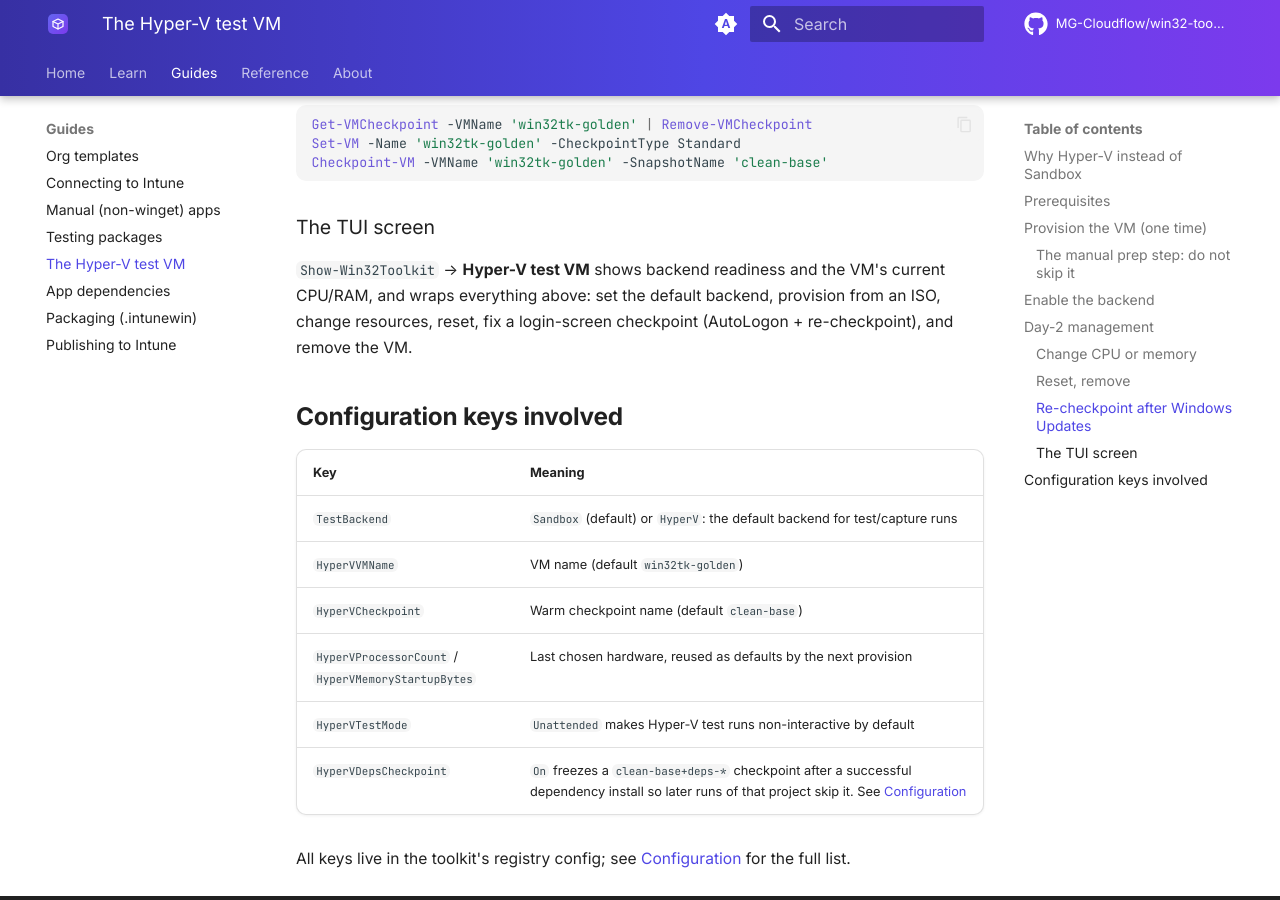
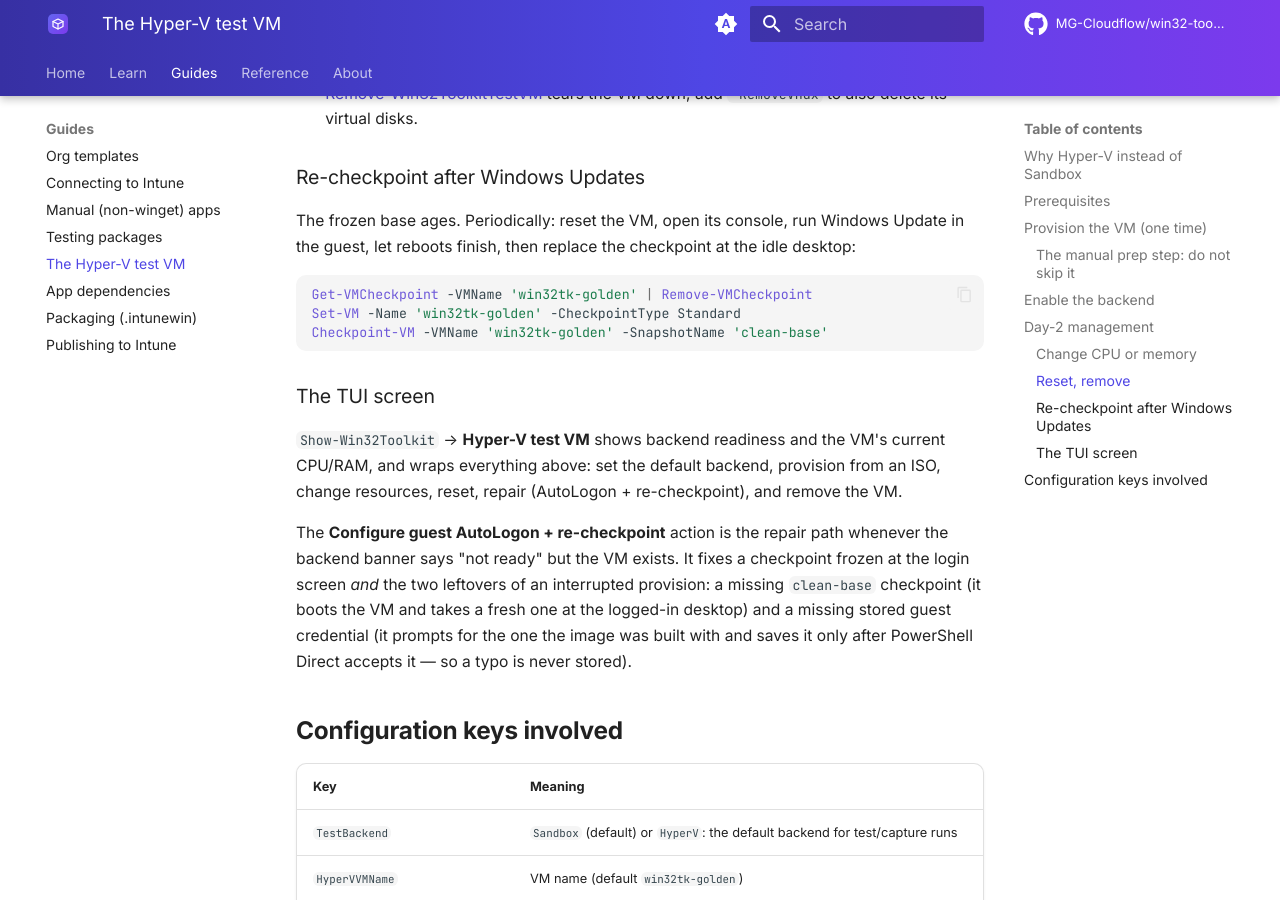
Before and after one commit to MG-Cloudflow/win32-toolkit, an MkDocs documentation site: the page built from docs/hyperv-vm.md, in a window 1280 px wide and 900 px high, scrolled down 2814 px. Built offline with MkDocs 1.6.1 and Material for MkDocs 9.7.7, drawn with Linux system fonts in a browser that asks for light colours; comment, search, counter and statistics services are not loaded; some of the changed text lies outside the part shown.

Commit message:
fix(hyperv): make the AutoLogon re-checkpoint action repair a half-provisioned VM
An interrupted New-Win32ToolkitTestVM (console closed at the manual-prep
pause) leaves the VM existing but with no clean-base checkpoint and no
stored guest credential - provisioning only persists both at its very
end. The TUI's "Configure guest AutoLogon + re-checkpoint" action then
threw ("No guest credential is configured" and, next, Restore-VMCheckpoint
on a checkpoint that does not exist) instead of repairing, leaving a full
~1 h -Force rebuild as the only way out.

The branch's logic moves to Private\Repair-Win32ToolkitTestVMCheckpoint:
- prompts (type-it-twice) for the baked-in guest credential when none is
  stored or it cannot be decrypted, and persists it only AFTER
  Wait-Win32ToolkitVMReady proves it over PowerShell Direct - a typo is
  never stored
- reverts to the checkpoint when it exists; when it is missing, just
  ensures the VM is powered on (Start-VM also resumes Saved/Paused)
- re-checkpoints at the logged-in desktop, clears the readiness cache and
  re-affirms HyperVVMName/HyperVCheckpoint so the banner turns READY
  immediately

New suite Tests\TestVMCheckpointRepair.unit.ps1 (22 assertions, all
Hyper-V cmdlets and helpers shadowed); docs/hyperv-vm.md documents the
recovery path for an interrupted provision.

Co-Authored-By: Claude Fable 5 <noreply@anthropic.com>

```diff
--- a/docs/hyperv-vm.md
+++ b/docs/hyperv-vm.md
@@ -59,6 +59,13 @@ future test run reverts to exactly that moment**. A patched, logged-in, idle des
 start instantly and never compete with Windows Update or first-run pop-ups. `-Unattended` skips the
 pause (CI/automation) and checkpoints the bare first-boot desktop instead.
 
+> **Closed the window during the pause?** The checkpoint and the stored guest credential are only
+> saved at the very end, so aborting here leaves the VM existing but the backend "not ready"
+> (*checkpoint not found; guest credential is not configured*). You do **not** need to rebuild:
+> run the TUI's **Configure guest AutoLogon + re-checkpoint** action — it asks for the guest
+> credential the image was built with (verifying it over PowerShell Direct before saving it),
+> boots the VM, and takes the missing `clean-base` checkpoint at the logged-in desktop.
+
 <!-- SCREENSHOT: the yellow "PREPARE THE VM, THEN CONFIRM" console banner during New-Win32ToolkitTestVM, next to the open VM console window -->
 
 ## Enable the backend
@@ -100,7 +107,14 @@ Checkpoint-VM -VMName 'win32tk-golden' -SnapshotName 'clean-base'
 
 `Show-Win32Toolkit` → **Hyper-V test VM** shows backend readiness and the VM's current CPU/RAM, and
 wraps everything above: set the default backend, provision from an ISO, change resources, reset,
-fix a login-screen checkpoint (AutoLogon + re-checkpoint), and remove the VM.
+repair (AutoLogon + re-checkpoint), and remove the VM.
+
+The **Configure guest AutoLogon + re-checkpoint** action is the repair path whenever the backend
+banner says "not ready" but the VM exists. It fixes a checkpoint frozen at the login screen *and*
+the two leftovers of an interrupted provision: a missing `clean-base` checkpoint (it boots the VM
+and takes a fresh one at the logged-in desktop) and a missing stored guest credential (it prompts
+for the one the image was built with and saves it only after PowerShell Direct accepts it — so a
+typo is never stored).
 
 <!-- SCREENSHOT: the TUI Hyper-V test VM screen showing "Hyper-V backend is READY" and the menu options -->
 
```
Also changed, not shown: 3 other files.
